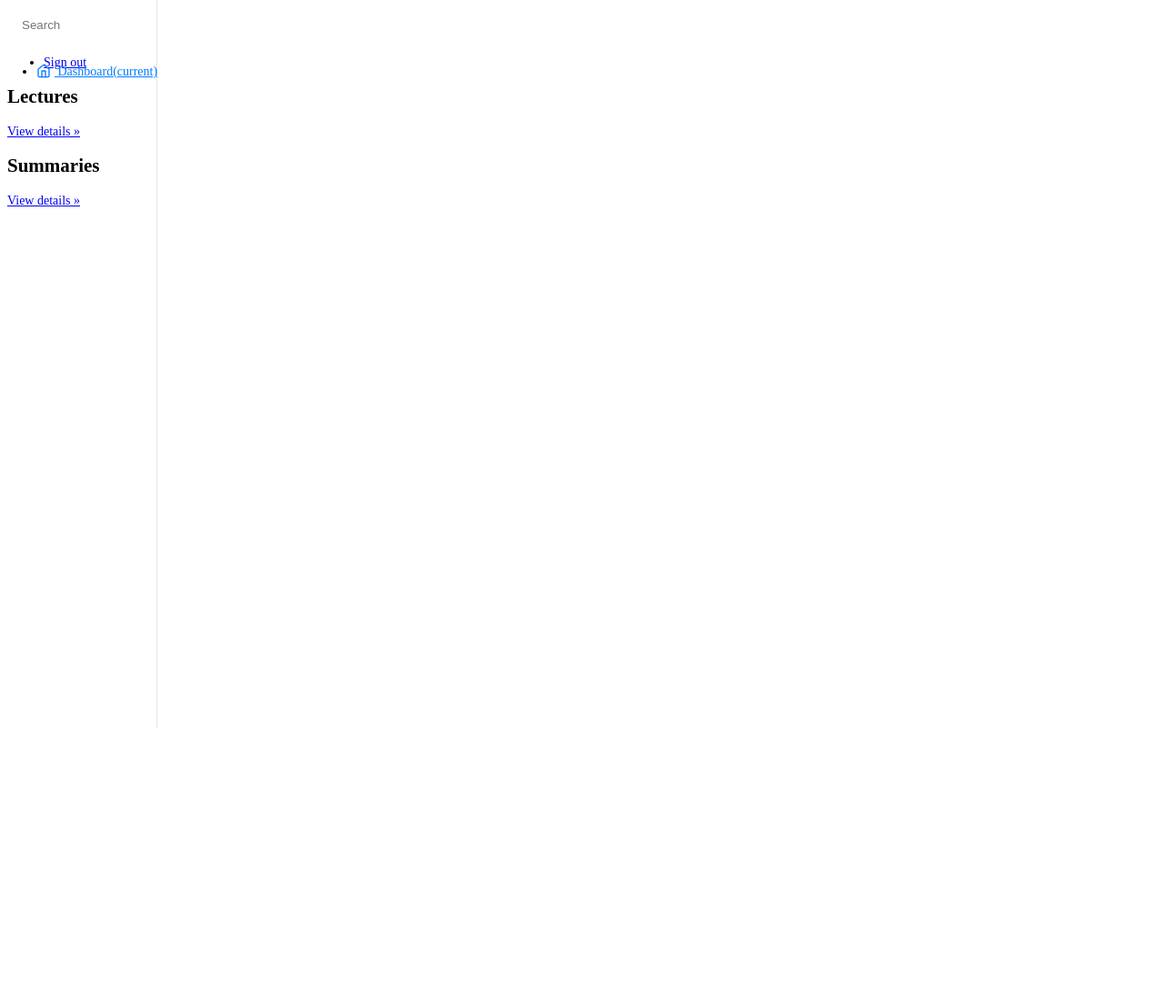
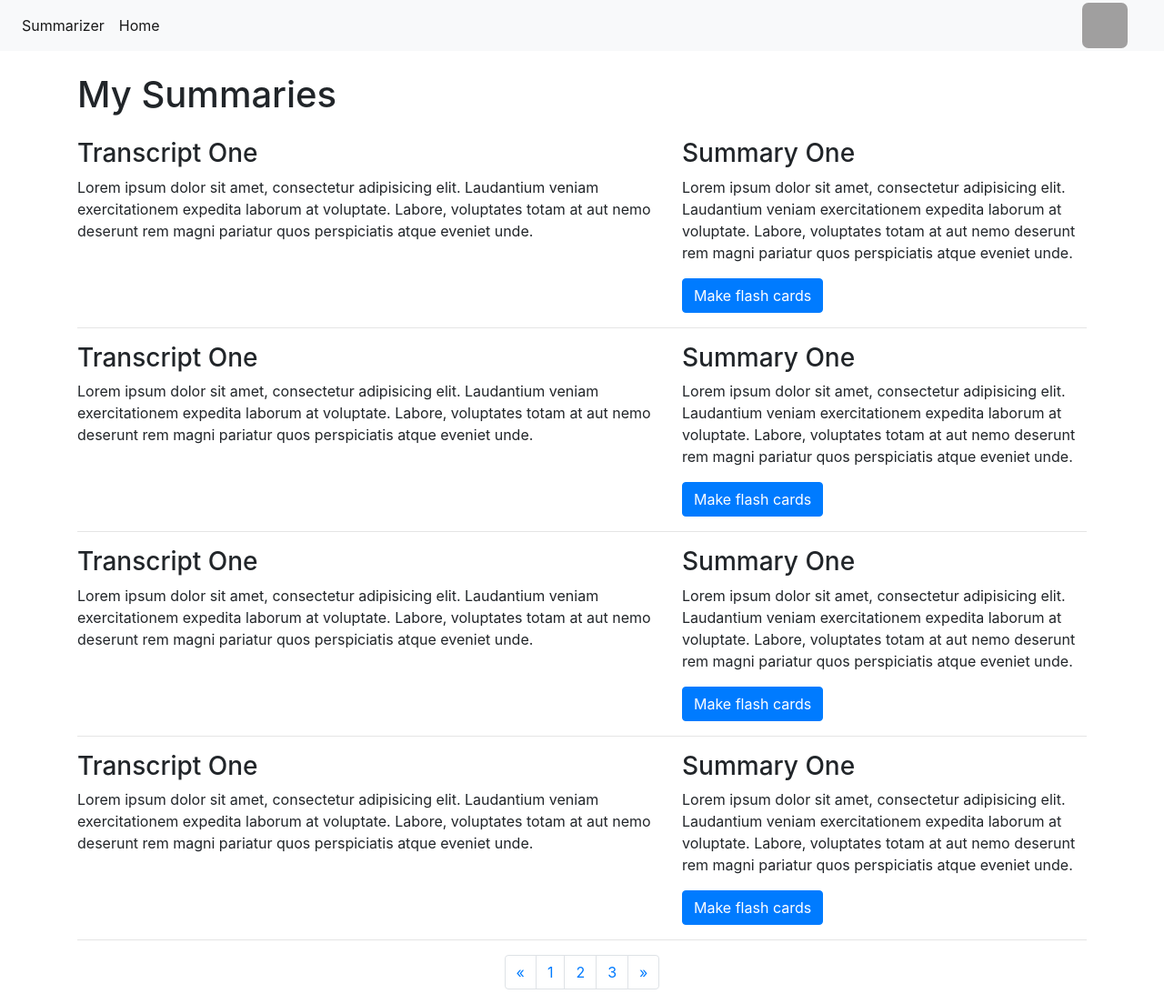
Before and after one commit to CS196Illinois/Group6, a Flask app: template app/templates/dashboard.html in a window 1280 px wide. Shown: the whole page at 91% size. Before the commit the page ends 800 px from the top, so only its background shows below. Run offline with Flask 2, Linux system fonts and the light colour scheme; the template is opened without the code that fills it, so the values that code supplies are empty; parts of the project's set-up code (start-up, migrations or seed data) failed here and were passed over; some libraries are stand-ins or nearby versions.

Commit message:
Added new dashboard page

```diff
--- a/app/app.py
+++ b/app/app.py
@@ -115,12 +115,12 @@ def callback():
 
     # by Google
     user = User(
-        id_=unique_id, name=users_name, email=users_email, profile_pic=picture
+        id_=unique_id, name=users_name, email=users_email, profile_pic=picture, transcripts="", summaries=""
     )
 
     # Doesn't exist? Add it to the database.
     if not User.get(unique_id):
-        User.create(unique_id, users_name, users_email, picture)
+        User.create(unique_id, users_name, users_email, picture, "No transcript", "No summary")
     # Begin user session by logging the user in
     login_user(user)
     # Send user to userpage
@@ -173,11 +173,10 @@ def index():
         return render_template(r'index.html', data=summarize(str(data), length), prefill=data)
         # return text from the webpage
 
-@app.route('/login/dashboard')
+@app.route('/login/dashboard/')
 def loadDashboard():
-    return render_template(r'dashboard.html',username="" , lectures="", summaries="")
+    return render_template(r'dashboard.html',username="" , lectures="", summaries="", profilepic=current_user.profile_pic)
 
 
 if __name__ == "__main__":
     app.run(ssl_context="adhoc")
-    ##lectures and summaries need to be pulled
--- a/app/schema.sql
+++ b/app/schema.sql
@@ -2,5 +2,7 @@ CREATE TABLE user (
   id TEXT PRIMARY KEY,
   name TEXT NOT NULL,
   email TEXT UNIQUE NOT NULL,
-  profile_pic TEXT NOT NULL
+  profile_pic TEXT NOT NULL,
+  transcripts TEXT NOT NULL,
+  summaries TEXT NOT NULL
 );
--- a/app/static/styles/style.css
+++ b/app/static/styles/style.css
@@ -125,12 +125,12 @@ img {
   overflow: hidden;
   border-radius: 7px;
 }
-a:hover {
+.buttonProfile:hover {
   width: 125px;
 }
-a:hover .logout{
+.buttonProfile:hover .logout{
   opacity: .9;
 }
-a {
+.logout {
   text-decoration: none;
 }
--- a/app/templates/dashboard.html
+++ b/app/templates/dashboard.html
@@ -1,91 +1,127 @@
 <!DOCTYPE html>
-<html lang="en"><head>
-    <meta charset="utf-8">
-    <meta name="viewport" content="width=device-width, initial-scale=1, shrink-to-fit=no">
-    <meta name="description" content="">
-    <meta name="author" content="Mark Otto, Jacob Thornton, and Bootstrap contributors">
-    <meta name="generator" content="Jekyll v3.8.5">
-    <title>Dashboard Template · Bootstrap</title>
-
-    <!-- Bootstrap core CSS -->
-<link href="{{ url_for('static',filename='styles/dashboard.css') }}" rel="stylesheet" integrity="sha384-ggOyR0iXCbMQv3Xipma34MD+dH/1fQ784/j6cY/iJTQUOhcWr7x9JvoRxT2MZw1T" crossorigin="anonymous">
-
-
-    <style>
-      .bd-placeholder-img {
-        font-size: 1.125rem;
-        text-anchor: middle;
-        -webkit-user-select: none;
-        -moz-user-select: none;
-        -ms-user-select: none;
-        user-select: none;
-      }
-
-      @media (min-width: 768px) {
-        .bd-placeholder-img-lg {
-          font-size: 3.5rem;
-        }
-      }
-    </style>
-    <!-- Custom styles for this template -->
-    <link href="{{ url_for('static',filename='styles/dashboard.css') }}" rel="stylesheet">
-  <style type="text/css">/* Chart.js */
-@-webkit-keyframes chartjs-render-animation{from{opacity:0.99}to{opacity:1}}@keyframes chartjs-render-animation{from{opacity:0.99}to{opacity:1}}.chartjs-render-monitor{-webkit-animation:chartjs-render-animation 0.001s;animation:chartjs-render-animation 0.001s;}</style></head>
+<html lang="en">
+  <head>
+    <meta http-equiv="Content-Type" content="text/html; charset=utf-8">
+    <script src="https://ajax.googleapis.com/ajax/libs/jquery/3.5.1/jquery.slim.min.js"></script>
+    <script src="https://maxcdn.bootstrapcdn.com/bootstrap/3.4.1/js/bootstrap.bundle.min.js"></script>
+    <link rel="stylesheet" href= "{{ url_for('static',filename='styles/style.css') }}"/>
+    <link rel="stylesheet" href="https://maxcdn.bootstrapcdn.com/bootstrap/4.0.0/css/bootstrap.min.css" integrity="sha384-Gn5384xqQ1aoWXA+058RXPxPg6fy4IWvTNh0E263XmFcJlSAwiGgFAW/dAiS6JXm" crossorigin="anonymous">
+  </head>
   <body>
-    <nav class="navbar navbar-dark fixed-top bg-dark flex-md-nowrap p-0 shadow">
-  <a class="navbar-brand col-sm-3 col-md-2 mr-0" href="#">{{username}}</a>
-  <input class="form-control form-control-dark w-100" type="text" placeholder="Search" aria-label="Search">
-  <ul class="navbar-nav px-3">
-    <li class="nav-item text-nowrap">
-      <a class="nav-link" href="#">Sign out</a>
-    </li>
-  </ul>
-</nav>
-
-<div class="container-fluid">
-  <div class="row">
-    <nav class="col-md-2 d-none d-md-block bg-light sidebar">
-      <div class="sidebar-sticky">
-        <ul class="nav flex-column">
-          <li class="nav-item">
-            <a class="nav-link active" href="#">
-              <svg xmlns="http://www.w3.org/2000/svg" width="24" height="24" viewBox="0 0 24 24" fill="none" stroke="currentColor" stroke-width="2" stroke-linecap="round" stroke-linejoin="round" class="feather feather-home"><path d="M3 9l9-7 9 7v11a2 2 0 0 1-2 2H5a2 2 0 0 1-2-2z"></path><polyline points="9 22 9 12 15 12 15 22"></polyline></svg>
-              Dashboard<span class="sr-only">(current)</span>
-            </a>
+    <nav class="navbar navbar-expand-lg navbar-light bg-light">
+      <div class="collapse navbar-collapse" id="navbarSupportedContent">
+        <ul class="navbar-nav mr-auto">
+          <li class="nav-item active">
+            <a class="nav-link" href="/summarize">Summarizer</a>
           </li>
-
-
-
-
-
+          <li class="nav-item active">
+            <a class="nav-link" href="/">Home</a>
+          </li>
         </ul>
-
-
-
+      </div>
+      <div class="profileicon">
+        <a class="buttonProfile" href="/logout">
+          <img src="{{profilepic}}">
+          <div class="logout">LOGOUT</div>
+        </a>
       </div>
     </nav>
+<!-- Page Content -->
+    <div class="container">
 
-    <main role="main" class="col-md-9 ml-sm-auto col-lg-10 px-4"><div class="chartjs-size-monitor" style="position: absolute; inset: 0px; overflow: hidden; pointer-events: none; visibility: hidden; z-index: -1;"><div class="chartjs-size-monitor-expand" style="position:absolute;left:0;top:0;right:0;bottom:0;overflow:hidden;pointer-events:none;visibility:hidden;z-index:-1;"><div style="position:absolute;width:1000000px;height:1000000px;left:0;top:0"></div></div><div class="chartjs-size-monitor-shrink" style="position:absolute;left:0;top:0;right:0;bottom:0;overflow:hidden;pointer-events:none;visibility:hidden;z-index:-1;"><div style="position:absolute;width:200%;height:200%;left:0; top:0"></div></div></div>
-      <div class="d-flex justify-content-between flex-wrap flex-md-nowrap align-items-center pt-3 pb-2 mb-3 border-bottom">
+      <!-- Page Heading -->
+      <h1 class="my-4">My Summaries
+      </h1>
 
-<div class="col-sm-12">
-        <h2>Lectures</h2>
-        <p>{{lectures}}</p>
-        <p><a class="btn btn-secondary" href="#" role="button">View details »</a></p>
+      <!-- Project One -->
+      <div class="row">
+        <div class="col-md-7">
+          <h3>Transcript One</h3>
+          <p>Lorem ipsum dolor sit amet, consectetur adipisicing elit. Laudantium veniam exercitationem expedita laborum at voluptate. Labore, voluptates totam at aut nemo deserunt rem magni pariatur quos perspiciatis atque eveniet unde.</p>
+        </div>
+        <div class="col-md-5">
+          <h3>Summary One</h3>
+          <p>Lorem ipsum dolor sit amet, consectetur adipisicing elit. Laudantium veniam exercitationem expedita laborum at voluptate. Labore, voluptates totam at aut nemo deserunt rem magni pariatur quos perspiciatis atque eveniet unde.</p>
+          <a class="btn btn-primary" href="#">Make flash cards</a>
+        </div>
       </div>
+      <!-- /.row -->
 
+      <hr>
 
+      <!-- Project Two -->
+      <div class="row">
+        <div class="col-md-7">
+          <h3>Transcript One</h3>
+          <p>Lorem ipsum dolor sit amet, consectetur adipisicing elit. Laudantium veniam exercitationem expedita laborum at voluptate. Labore, voluptates totam at aut nemo deserunt rem magni pariatur quos perspiciatis atque eveniet unde.</p>
+        </div>
+        <div class="col-md-5">
+          <h3>Summary One</h3>
+          <p>Lorem ipsum dolor sit amet, consectetur adipisicing elit. Laudantium veniam exercitationem expedita laborum at voluptate. Labore, voluptates totam at aut nemo deserunt rem magni pariatur quos perspiciatis atque eveniet unde.</p>
+          <a class="btn btn-primary" href="#">Make flash cards</a>
+        </div>
       </div>
-        <div class="col-sm-12">
-        <h2>Summaries</h2>
-        <p>{{summaries}}</p>
-        <p><a class="btn btn-secondary" href="#" role="button">View details »</a></p>
+      <!-- /.row -->
+
+      <hr>
+
+      <!-- Project Three -->
+      <div class="row">
+        <div class="col-md-7">
+          <h3>Transcript One</h3>
+          <p>Lorem ipsum dolor sit amet, consectetur adipisicing elit. Laudantium veniam exercitationem expedita laborum at voluptate. Labore, voluptates totam at aut nemo deserunt rem magni pariatur quos perspiciatis atque eveniet unde.</p>
+        </div>
+        <div class="col-md-5">
+          <h3>Summary One</h3>
+          <p>Lorem ipsum dolor sit amet, consectetur adipisicing elit. Laudantium veniam exercitationem expedita laborum at voluptate. Labore, voluptates totam at aut nemo deserunt rem magni pariatur quos perspiciatis atque eveniet unde.</p>
+          <a class="btn btn-primary" href="#">Make flash cards</a>
+        </div>
       </div>
+      <!-- /.row -->
 
-    </main>
-  </div>
-</div>
-<script src="{{ url_for('static',filename='styles/dashboard.js') }}" integrity="sha384-q8i/X+965DzO0rT7abK41JStQIAqVgRVzpbzo5smXKp4YfRvH+8abtTE1Pi6jizo" crossorigin="anonymous"></script>
-      <script>window.jQuery || document.write('<script src="/docs/4.3/assets/js/vendor/jquery-slim.min.js"><\/script>')</script><script src="/docs/4.3/dist/js/bootstrap.bundle.min.js" integrity="sha384-xrRywqdh3PHs8keKZN+8zzc5TX0GRTLCcmivcbNJWm2rs5C8PRhcEn3czEjhAO9o" crossorigin="anonymous"></script>
+      <hr>
 
+      <!-- Project Four -->
+      <div class="row">
+        <div class="col-md-7">
+          <h3>Transcript One</h3>
+          <p>Lorem ipsum dolor sit amet, consectetur adipisicing elit. Laudantium veniam exercitationem expedita laborum at voluptate. Labore, voluptates totam at aut nemo deserunt rem magni pariatur quos perspiciatis atque eveniet unde.</p>
+        </div>
+        <div class="col-md-5">
+          <h3>Summary One</h3>
+          <p>Lorem ipsum dolor sit amet, consectetur adipisicing elit. Laudantium veniam exercitationem expedita laborum at voluptate. Labore, voluptates totam at aut nemo deserunt rem magni pariatur quos perspiciatis atque eveniet unde.</p>
+          <a class="btn btn-primary" href="#">Make flash cards</a>
+        </div>
+      </div>
+      <!-- /.row -->
+
+      <hr>
+
+      <!-- Pagination -->
+      <ul class="pagination justify-content-center">
+        <li class="page-item">
+          <a class="page-link" href="#" aria-label="Previous">
+            <span aria-hidden="true">&laquo;</span>
+            <span class="sr-only">Previous</span>
+          </a>
+        </li>
+        <li class="page-item">
+          <a class="page-link" href="#">1</a>
+        </li>
+        <li class="page-item">
+          <a class="page-link" href="#">2</a>
+        </li>
+        <li class="page-item">
+          <a class="page-link" href="#">3</a>
+        </li>
+        <li class="page-item">
+          <a class="page-link" href="#" aria-label="Next">
+            <span aria-hidden="true">&raquo;</span>
+            <span class="sr-only">Next</span>
+          </a>
+        </li>
+      </ul>
+
+    </div>
+    <!-- /.container -->
 </body></html>
```
Also changed, not shown: app/templates/index.html (+7 -4 lines), app/transcripts.py (added, +7 -0 lines), app/user.py (+17 -6 lines), 1 other file.
